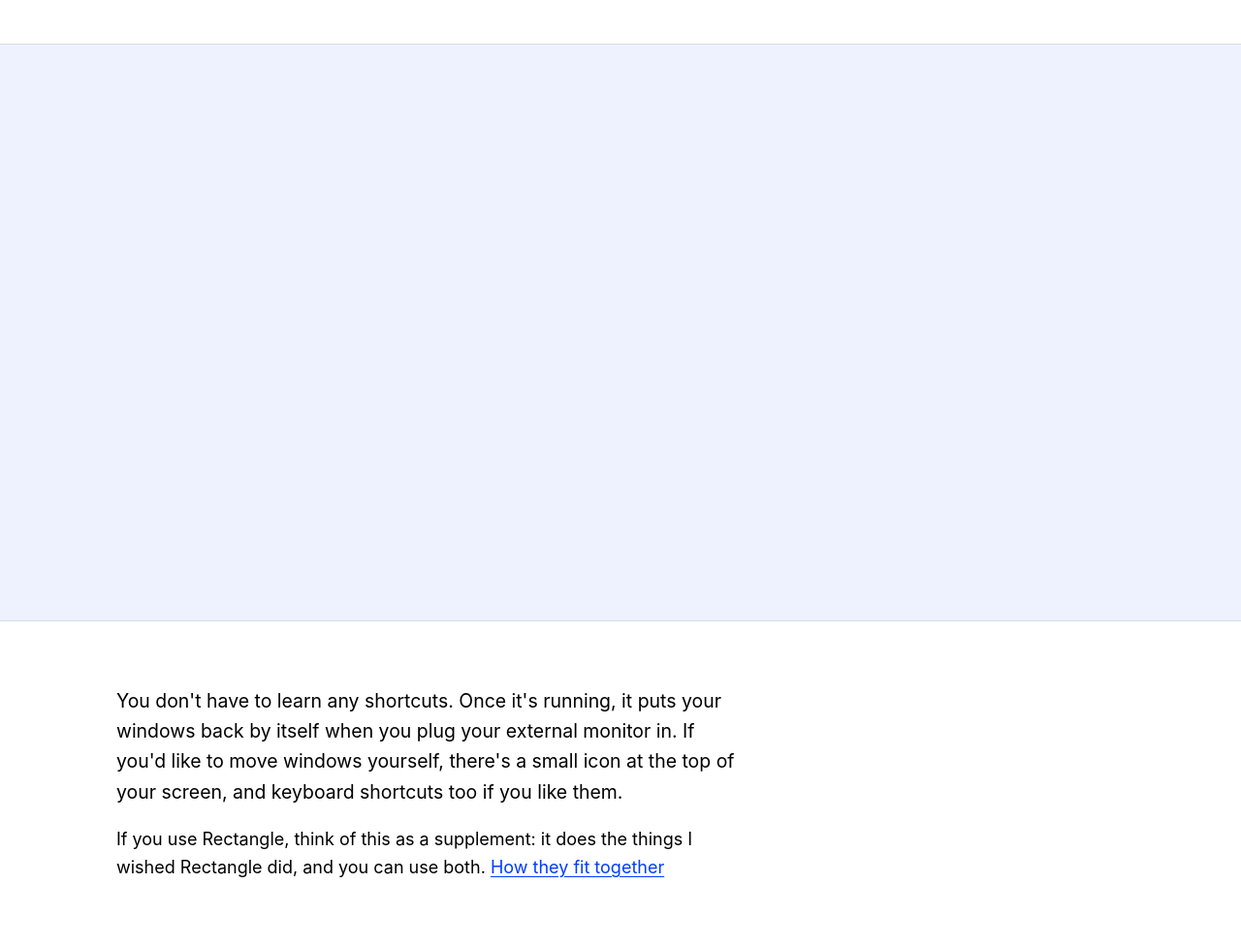
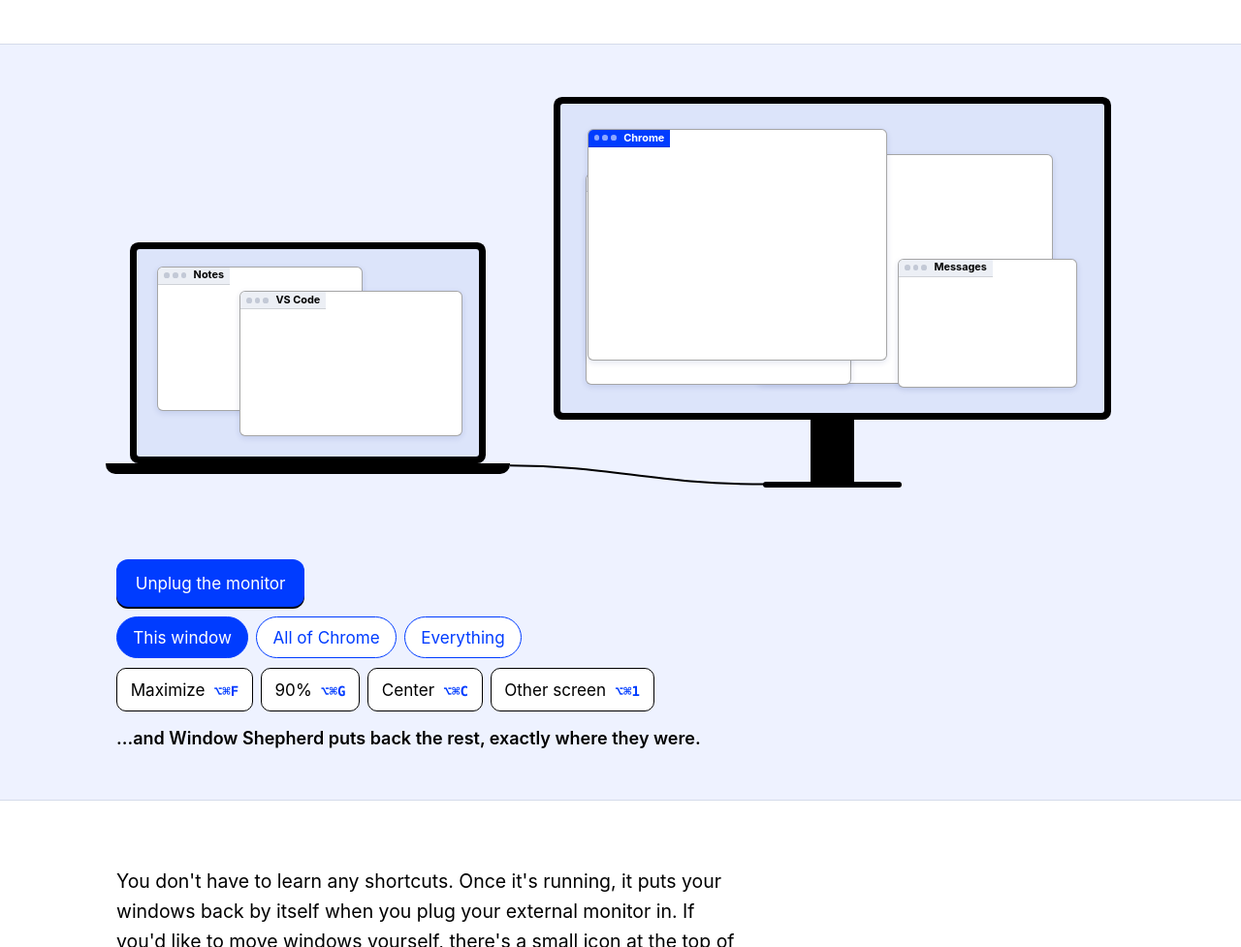
Before and after one commit to cabaynes/window-shepherd, a plain HTML site: page site/index.html in a window 1280 px wide. Shown: the part 861-1838 px from the top of the page at 97% size. Drawn offline with Linux system fonts and the light colour scheme.

Commit message:
Website: playable replug demo
Co-Authored-By: Claude Opus 5.5 <noreply@anthropic.com>

```diff
--- /dev/null
+++ b/site/demo.js
@@ -0,0 +1,206 @@
+// The playable replug demo: draws demo-model.js's state and animates its steps.
+// The model is always already final; this file only decides how it looks getting there.
+import { createDemo, unplug, plugIn, act, focus, shortcutFor } from './demo-model.js';
+
+// Each screen's display area, in % of the stage. The device frames are drawn around these.
+const DISPLAY = {
+  1: { l: 2, t: 36, w: 34, h: 47 },    // laptop
+  2: { l: 44, t: 3, w: 54, h: 70 },    // monitor
+};
+const MOVE_MS = 450, STAGGER_MS = 60, BETWEEN_STEPS_MS = 900, RING_MS = 700, AUTOPLAY_MS = 1500;
+
+const root = document.getElementById('demo');
+const stage = root.querySelector('[data-demo]');
+const controls = root.querySelector('.controls');
+const caption = root.querySelector('.caption');
+const reduced = matchMedia('(prefers-reduced-motion: reduce)');
+
+const state = createDemo();
+let scope = 'window';
+let timers = [];
+let settle = Promise.resolve();
+let visitorClicked = false;
+
+const el = (tag, attrs = {}, ...kids) => {
+  const e = document.createElement(tag);
+  for (const [k, v] of Object.entries(attrs)) {
+    if (k === 'class') e.className = v;
+    else if (k.startsWith('data-') || k.startsWith('aria-') || k === 'type' || k === 'id' || k === 'role') e.setAttribute(k, v);
+    else e[k] = v;
+  }
+  e.append(...kids);
+  return e;
+};
+const pct = n => n + '%';
+
+// ---------- the scene ----------
+
+function device(n) {
+  const d = DISPLAY[n];
+  const frame = el('div', { class: `device device-${n}`, 'aria-hidden': 'true' });
+  Object.assign(frame.style, { left: pct(d.l), top: pct(d.t), width: pct(d.w), height: pct(d.h) });
+  frame.append(el('div', { class: 'display', 'data-display': String(n) }));
+  frame.append(el('div', { class: n === 1 ? 'laptop-base' : 'monitor-stand' }));
+  return frame;
+}
+
+const cable = el('div', { class: 'cable', 'aria-hidden': 'true' });
+cable.innerHTML = '<svg viewBox="0 0 100 20" preserveAspectRatio="none"><path class="cable-line" d="M0 2 C 40 2, 55 19, 100 19" /><path class="cable-loose" d="M0 2 C 14 2, 18 34, 28 40" /></svg>';
+stage.append(device(1), device(2), cable);
+
+const winEls = new Map();
+for (const w of state.windows) {
+  const b = el('button', { type: 'button', class: 'win', 'data-win': w.id, 'data-app': w.app, 'aria-label': `${w.label} window` },
+    el('span', { class: 'win-bar' }, el('i'), el('i'), el('i'), el('span', { class: 'win-name' }, w.label)),
+    el('span', { class: 'win-body' }));
+  b.addEventListener('click', () => { visitor(); focus(state, w.id); paintFocus(); paintKeys(); });
+  winEls.set(w.id, b);
+  stage.append(b);
+}
+
+function place(w, at) {
+  const d = DISPLAY[at.screen], e = winEls.get(w);
+  e.style.left = pct(d.l + at.x * d.w);
+  e.style.top = pct(d.t + at.y * d.h);
+  e.style.width = pct(at.w * d.w);
+  e.style.height = pct(at.h * d.h);
+  e.dataset.screen = String(at.screen);
+}
+
+// Puts every window where the model says, without animating (the start of every action).
+function jumpToState() {
+  stage.classList.add('instant');
+  for (const w of state.windows) {
+    place(w.id, w.at);
+    winEls.get(w.id).classList.remove('ring', 'landed');
+  }
+  void stage.offsetWidth;
+  stage.classList.remove('instant');
+}
+
+function paintFocus() {
+  for (const [id, e] of winEls) e.classList.toggle('is-focused', id === state.focused);
+}
+
+// ---------- the controls ----------
+
+const plugBtn = el('button', { type: 'button', class: 'plug', 'data-plug': '' });
+const scopes = [['window', 'This window'], ['app', 'All of Chrome'], ['everything', 'Everything']];
+const scopeBtns = scopes.map(([key, label]) => el('button', { type: 'button', class: 'scope', 'data-scope': key, 'aria-pressed': String(key === scope) }, label));
+const actions = [['full', 'Maximize'], ['ninety', '90%'], ['center', 'Center'], ['other', 'Other screen']];
+const needsMonitor = el('p', { class: 'needs-monitor', id: 'needs-monitor' }, 'Moving to the other screen needs the monitor. Plug it back in first.');
+const actionBtns = actions.map(([key, label]) => el('button', { type: 'button', class: 'action', 'data-action': key },
+  el('span', { class: 'action-name' }, label), el('kbd')));
+
+controls.append(
+  el('div', { class: 'row row-plug' }, plugBtn),
+  el('div', { class: 'row row-scope', role: 'group', 'aria-label': 'Which windows' }, ...scopeBtns),
+  el('div', { class: 'row row-actions', role: 'group', 'aria-label': 'What to do with them' }, ...actionBtns),
+  needsMonitor);
+
+const modelScope = () => (scope === 'everything' ? 'all' : scope);
+const focusedApp = () => state.windows.find(w => w.id === state.focused).app;
+
+function paintKeys() {
+  const from = state.windows.find(w => w.id === state.focused).at.screen;
+  for (const b of actionBtns) b.querySelector('kbd').textContent = shortcutFor(modelScope(), b.dataset.action, from);
+  scopeBtns[1].textContent = `All of ${focusedApp()}`;
+}
+
+function paintControls() {
+  plugBtn.textContent = state.plugged ? 'Unplug the monitor' : 'Plug it back in';
+  stage.classList.toggle('is-unplugged', !state.plugged);
+  const other = actionBtns.find(b => b.dataset.action === 'other');
+  other.disabled = !state.plugged;
+  if (state.plugged) other.removeAttribute('aria-describedby'); else other.setAttribute('aria-describedby', 'needs-monitor');
+  needsMonitor.hidden = state.plugged;
+  for (const b of scopeBtns) b.setAttribute('aria-pressed', String(b.dataset.scope === scope));
+  paintKeys();
+}
+
+// ---------- running steps ----------
+
+function cancel() {
+  timers.forEach(clearTimeout);
+  timers = [];
+  jumpToState();
+}
+
+const later = (ms, fn) => { timers.push(setTimeout(fn, ms)); };
+
+// Animates `steps` one after another; resolves when the last move has landed.
+function run(steps) {
+  const instant = reduced.matches;
+  if (instant) {
+    stage.classList.add('instant');
+    for (const s of steps) for (const m of s.moves) place(m.id, m.to);
+    void stage.offsetWidth;
+    stage.classList.remove('instant');
+    caption.textContent = steps.map(s => s.caption).join(' ');
+    settle = Promise.resolve();
+    return settle;
+  }
+  settle = new Promise(resolve => {
+    let t = 0;
+    steps.forEach((s, i) => {
+      if (i > 0) t += BETWEEN_STEPS_MS;
+      later(t, () => { caption.textContent = s.caption; });
+      s.moves.forEach((m, j) => {
+        const e = winEls.get(m.id);
+        later(t + j * STAGGER_MS, () => { place(m.id, m.to); });
+        if (s.who === 'shepherd') {
+          later(t + j * STAGGER_MS + MOVE_MS, () => e.classList.add('ring'));
+          later(t + j * STAGGER_MS + MOVE_MS + RING_MS, () => { e.classList.remove('ring'); e.classList.add('landed'); });
+        }
+      });
+      t += Math.max(0, s.moves.length - 1) * STAGGER_MS + MOVE_MS + (s.who === 'shepherd' ? RING_MS : 0);
+    });
+    later(t + 30, resolve);
+  });
+  return settle;
+}
+
+function doPlug() {
+  cancel();
+  const steps = state.plugged ? unplug(state) : plugIn(state);
+  paintControls();
+  return run(steps);
+}
+
+function visitor() {
+  if (!visitorClicked) { visitorClicked = true; cancel(); }
+}
+
+plugBtn.addEventListener('click', () => { visitor(); doPlug(); });
+
+for (const b of scopeBtns) b.addEventListener('click', () => {
+  visitor();
+  scope = b.dataset.scope;
+  paintControls();
+});
+
+for (const b of actionBtns) b.addEventListener('click', () => {
+  visitor();
+  cancel();
+  const r = act(state, modelScope(), b.dataset.action);
+  if (r.error) { caption.textContent = r.error; return; }
+  r.steps[0].caption += ` (${r.keys})`;
+  paintControls();
+  run(r.steps);
+});
+
+// ---------- start ----------
+
+jumpToState();
+paintFocus();
+paintControls();
+caption.textContent = 'This is a laptop and an external monitor. Try unplugging it.';
+
+if (!reduced.matches) {
+  later(AUTOPLAY_MS, () => {
+    if (visitorClicked) return;
+    doPlug().then(() => later(1200, () => { if (!visitorClicked) doPlug(); }));
+  });
+}
+
+window.__demo = { state, get settled() { return settle; } };
--- a/site/styles.css
+++ b/site/styles.css
@@ -184,3 +184,127 @@ details p { margin: 0 0 1em; }
 .footer p { max-width: var(--measure); margin: 0 0 .6em; }
 .footer-mark { font-family: var(--display); font-size: 1.6em; line-height: 1; margin-bottom: .5em !important; }
 .credits { font-size: .9em; }
+
+/* ---------- the demo scene ---------- */
+
+@media (max-width: 600px) { .stage { aspect-ratio: 16 / 10; } }
+
+.device { position: absolute; }
+.display {
+  position: absolute; inset: 0;
+  background: #DCE4FA;
+  border-radius: 3px;
+  box-shadow: 0 0 0 clamp(3px, .6vw, 7px) var(--ink);
+  transition: background .4s ease-out;
+}
+.is-unplugged .device-2 .display { background: #1D2130; }
+
+.laptop-base {
+  position: absolute; left: -9%; right: -9%;
+  top: calc(100% + clamp(3px, .6vw, 7px));
+  height: clamp(5px, 1vw, 11px);
+  background: var(--ink);
+  border-radius: 0 0 10px 10px;
+}
+.monitor-stand {
+  position: absolute; left: 46%; width: 8%;
+  top: calc(100% + clamp(3px, .6vw, 7px));
+  height: 22%;
+  background: var(--ink);
+}
+.monitor-stand::after {
+  content: ""; position: absolute; left: -110%; right: -110%; bottom: 0;
+  height: clamp(3px, .5vw, 6px); background: var(--ink); border-radius: 3px;
+}
+
+.cable { position: absolute; left: 39%; top: 84.5%; width: 25.5%; height: 5%; }
+.cable svg { width: 100%; height: 100%; overflow: visible; }
+.cable path { fill: none; stroke: var(--ink); stroke-width: 2; vector-effect: non-scaling-stroke; transition: opacity .3s ease-out; }
+.cable-loose { opacity: 0; }
+.is-unplugged .cable-line { opacity: 0; }
+.is-unplugged .cable-loose { opacity: 1; }
+
+.win {
+  position: absolute;
+  display: flex; flex-direction: column;
+  padding: 0; margin: 0;
+  background: var(--paper);
+  border: 1px solid rgba(0, 0, 0, .35);
+  border-radius: clamp(3px, .5vw, 6px);
+  overflow: hidden;
+  cursor: pointer;
+  font: inherit;
+  color: var(--ink);
+  text-align: left;
+  box-shadow: 0 2px 6px rgba(0, 30, 120, .12);
+  transition: left .45s cubic-bezier(.2, .7, .2, 1), top .45s cubic-bezier(.2, .7, .2, 1),
+              width .45s cubic-bezier(.2, .7, .2, 1), height .45s cubic-bezier(.2, .7, .2, 1),
+              box-shadow .2s ease-out;
+}
+.instant .win { transition: none; }
+.win.is-focused { z-index: 2; }
+.win-bar {
+  display: flex; align-items: center; gap: 3px;
+  flex: none;
+  height: clamp(9px, 1.5vw, 18px);
+  padding: 0 clamp(3px, .5vw, 6px);
+  background: #ECEFF5;
+  border-bottom: 1px solid rgba(0, 0, 0, .12);
+}
+.win-bar i { width: clamp(3px, .45vw, 6px); aspect-ratio: 1; border-radius: 50%; background: #C3C9D6; flex: none; }
+.win-name { margin-left: .4em; font-size: clamp(9px, .85vw, 11px); font-weight: 650; white-space: nowrap; overflow: hidden; text-overflow: ellipsis; }
+.win.is-focused .win-bar { background: var(--blue); }
+.win.is-focused .win-bar i { background: rgba(255, 255, 255, .55); }
+.win.is-focused .win-name { color: var(--paper); }
+.win-body {
+  flex: 1;
+  margin: 9% 12% 8%;
+  background: repeating-linear-gradient(to bottom, #E3E7F0 0 2px, transparent 2px 9px);
+}
+.win[data-app="Chrome"] .win-body { margin-top: 5%; }
+.win.ring { box-shadow: 0 0 0 3px var(--blue), 0 2px 6px rgba(0, 30, 120, .12); }
+.win.landed::after {
+  content: "✓";
+  position: absolute; top: 3px; right: 3px;
+  width: clamp(12px, 1.4vw, 18px); aspect-ratio: 1;
+  display: grid; place-items: center;
+  border-radius: 50%;
+  background: var(--green);
+  color: var(--ink);
+  font-size: clamp(8px, .9vw, 11px);
+  font-weight: 800;
+}
+@media (max-width: 560px) { .win-name { display: none; } }
+
+/* ---------- the demo's controls ---------- */
+
+.controls { display: grid; gap: 10px; margin-top: clamp(18px, 3vw, 28px); }
+.row { display: flex; flex-wrap: wrap; gap: 8px; align-items: center; }
+.controls button { font: inherit; font-size: .95em; cursor: pointer; }
+.controls button:disabled { cursor: not-allowed; }
+
+.plug {
+  background: var(--blue); color: var(--paper);
+  border: 0; border-radius: 12px;
+  padding: .65em 1.15em; font-weight: 650;
+  box-shadow: 0 2px 0 var(--ink);
+}
+.plug:active { transform: translateY(1px); box-shadow: 0 1px 0 var(--ink); }
+
+.scope {
+  background: var(--paper); color: var(--blue);
+  border: 1.5px solid var(--blue); border-radius: 999px;
+  padding: .4em .95em; font-weight: 600;
+}
+.scope[aria-pressed="true"] { background: var(--blue); color: var(--paper); }
+
+.action {
+  display: inline-flex; align-items: baseline; gap: .55em;
+  background: var(--paper); color: var(--ink);
+  border: 1.5px solid var(--ink); border-radius: 10px;
+  padding: .45em .8em; font-weight: 600;
+}
+.action kbd { color: var(--blue); font-weight: 600; font-size: .82em; }
+.action:disabled { border-style: dashed; color: #555; }
+.action:disabled kbd { color: #555; }
+.needs-monitor { margin: 0; font-size: .9em; }
```
Also changed, not shown: site/index.html (+1 -0 lines), 1 other file.
